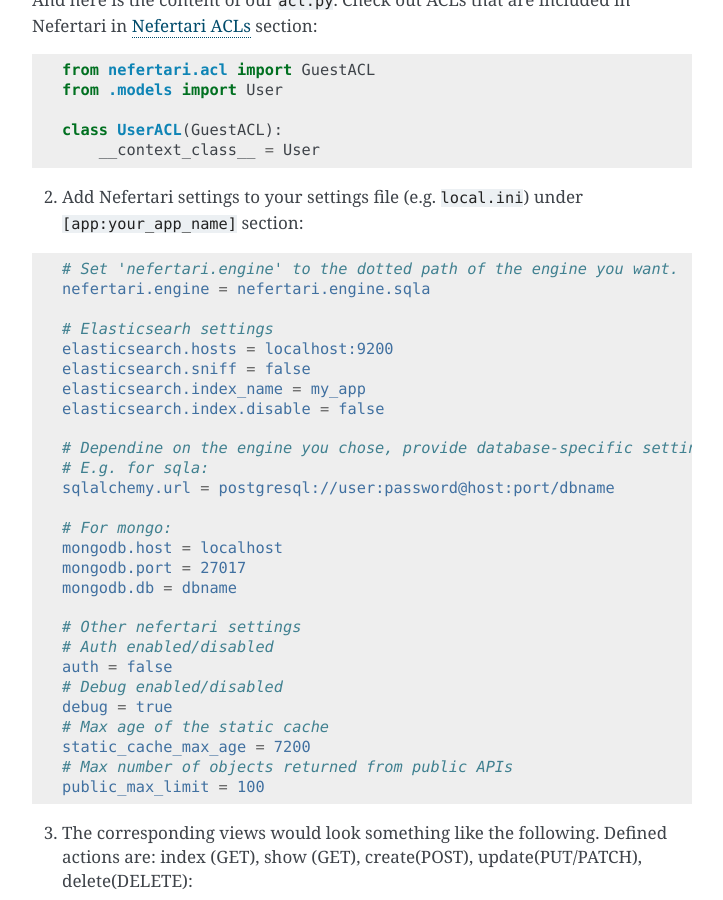
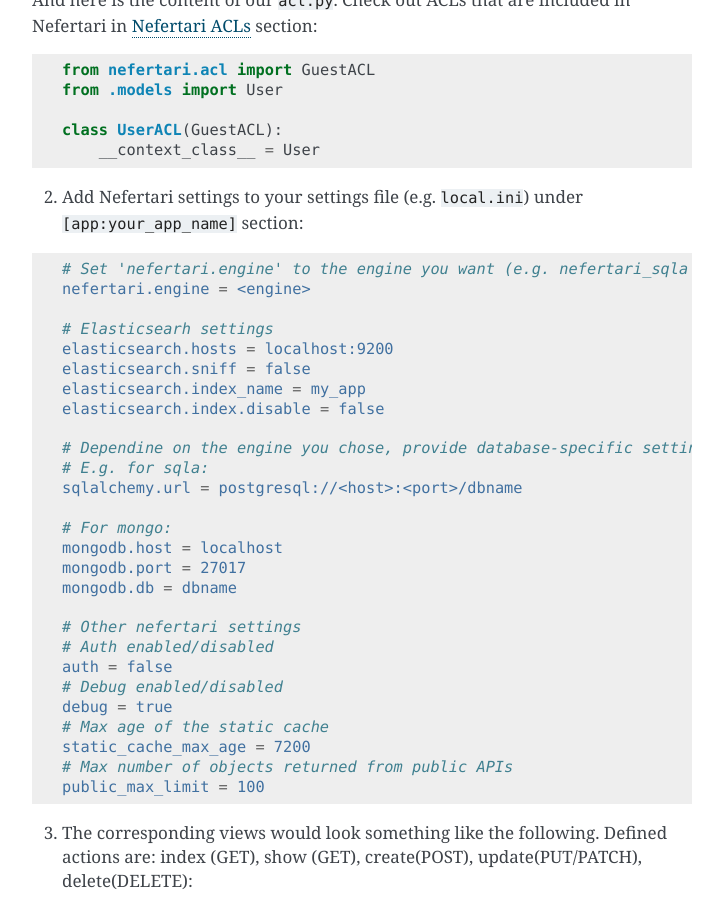
Before and after one commit to ramses-tech/nefertari, a Sphinx documentation site: the page built from docs/source/getting_started.rst, in a window 1280 px wide and 900 px high, scrolled down 1139 px. Shown: the whole window, without its empty margins (388-1111 px from the left). Built offline with Sphinx 7.4.7, drawn with Linux system fonts in a browser that asks for light colours.

Commit message:
adding engine example in documentation

```diff
--- a/docs/source/getting_started.rst
+++ b/docs/source/getting_started.rst
@@ -65,8 +65,8 @@
 
 .. code-block:: ini
 
-    # Set 'nefertari.engine' to the dotted path of the engine you want.
-    nefertari.engine = nefertari.engine.sqla
+    # Set 'nefertari.engine' to the engine you want (e.g. nefertari_sqla or nefertari_mongodb)
+    nefertari.engine = <engine>
 
     # Elasticsearh settings
     elasticsearch.hosts = localhost:9200
@@ -76,7 +76,7 @@
 
     # Dependine on the engine you chose, provide database-specific settings.
     # E.g. for sqla:
-    sqlalchemy.url = postgresql://user:password@host:port/dbname
+    sqlalchemy.url = postgresql://<host>:<port>/dbname
 
     # For mongo:
     mongodb.host = localhost
```
